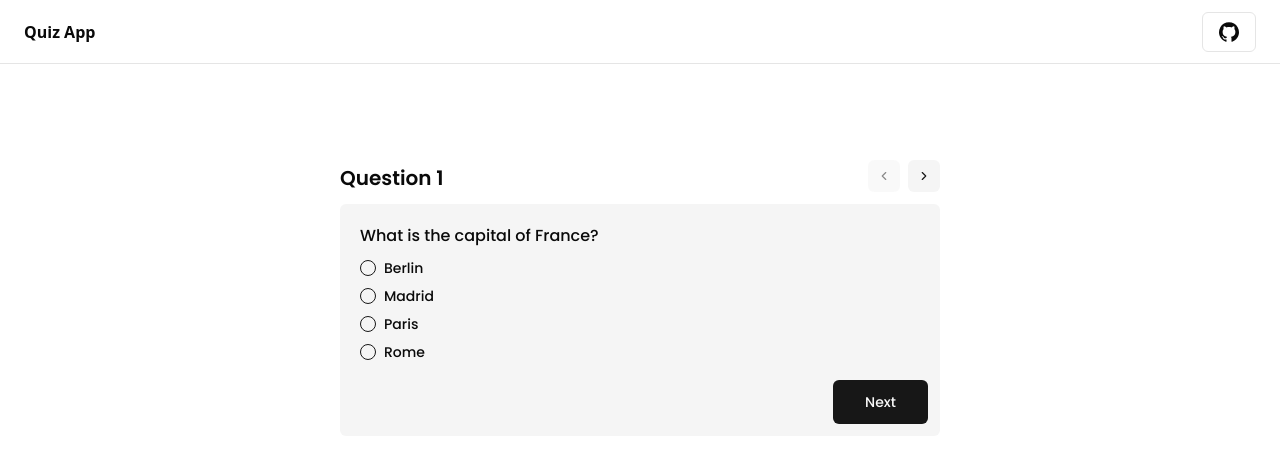
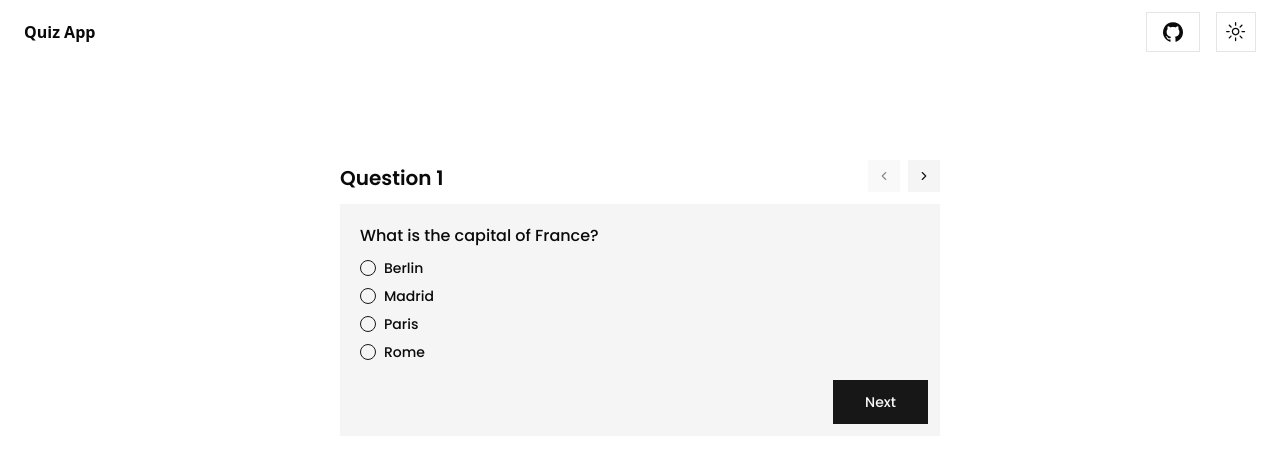
Before and after one commit to rahulpeacock/quiz-app, a React (Vite) app: page / in a window 1280 px wide. Shown: the top 462 px of the page. Built offline with nearby package versions, Linux system fonts and the light colour scheme.

Commit message:
feat: add theme to app

```diff
--- a/package.json
+++ b/package.json
@@ -15,6 +15,7 @@
   },
   "dependencies": {
     "@radix-ui/react-dropdown-menu": "^2.1.1",
+    "@radix-ui/react-icons": "^1.3.0",
     "@radix-ui/react-label": "^2.1.0",
     "@radix-ui/react-radio-group": "^1.2.0",
     "@radix-ui/react-slot": "^1.1.0",
--- a/src/components/global/theme-toggle.tsx
+++ b/src/components/global/theme-toggle.tsx
@@ -1,25 +1,59 @@
-import { Moon, Sun } from 'lucide-react';
+'use client';
 
 import { useTheme } from '@/client/providers/theme-provider';
 import { Button } from '@/components/ui/button';
 import { DropdownMenu, DropdownMenuContent, DropdownMenuItem, DropdownMenuTrigger } from '@/components/ui/dropdown-menu';
+import { cn } from '@/lib/utils';
+import { MoonIcon, SunIcon } from '@radix-ui/react-icons';
+import { Laptop } from 'lucide-react';
+
+const THEME_OPTIONS = [
+  {
+    id: 1,
+    label: 'light',
+    value: 'light',
+    icon: SunIcon,
+  },
+  {
+    id: 2,
+    label: 'dark',
+    value: 'dark',
+    icon: MoonIcon,
+  },
+  {
+    id: 3,
+    label: 'system',
+    value: 'system',
+    icon: Laptop,
+  },
+] as const;
 
 export function ThemeToggle() {
-  const { setTheme } = useTheme();
+  const { setTheme, theme } = useTheme();
 
   return (
     <DropdownMenu>
       <DropdownMenuTrigger asChild>
-        <Button className='duration-0' variant='outline' size='icon'>
-          <Sun className='h-[1.2rem] w-[1.2rem] rotate-0 scale-100 transition-all dark:-rotate-90 dark:scale-0' />
-          <Moon className='absolute h-[1.2rem] w-[1.2rem] rotate-90 scale-0 transition-all dark:rotate-0 dark:scale-100' />
+        <Button variant='outline' size='icon' className='w-10 h-10'>
+          <SunIcon className='h-[1.2rem] w-[1.2rem] rotate-0 scale-100 transition-all dark:-rotate-90 dark:scale-0' />
+          <MoonIcon className='absolute h-[1.2rem] w-[1.2rem] rotate-90 scale-0 transition-all dark:rotate-0 dark:scale-100' />
           <span className='sr-only'>Toggle theme</span>
         </Button>
       </DropdownMenuTrigger>
-      <DropdownMenuContent align='end'>
-        <DropdownMenuItem onClick={() => setTheme('light')}>Light</DropdownMenuItem>
-        <DropdownMenuItem onClick={() => setTheme('dark')}>Dark</DropdownMenuItem>
-        <DropdownMenuItem onClick={() => setTheme('system')}>System</DropdownMenuItem>
+      <DropdownMenuContent className='min-w-[10rem] font-medium' align='end' sideOffset={8}>
+        {THEME_OPTIONS.map((val) => (
+          <DropdownMenuItem
+            key={val.id}
+            className={cn(
+              'capitalize py-2 px-3 text-xs text-muted-foreground focus:text-muted-foreground',
+              `${theme === val.value && 'text-foreground focus:text-foreground'}`,
+            )}
+            onClick={() => setTheme(val.value)}
+          >
+            {<val.icon size={16} className='mr-4' />}
+            {val.label}
+          </DropdownMenuItem>
+        ))}
       </DropdownMenuContent>
     </DropdownMenu>
   );
--- a/src/components/header/base-header.tsx
+++ b/src/components/header/base-header.tsx
@@ -1,21 +1,23 @@
 import { Link } from '@tanstack/react-router';
+import { ThemeToggle } from '../global/theme-toggle';
 import { Button } from '../ui/button';
 
 export function Header() {
   return (
     <header>
-      <div className='flex items-center justify-between px-6 border-b min-h-16'>
+      <div className='flex items-center justify-between px-6 min-h-16'>
         <div>
           <Link to='/' className='font-semibold'>
             Quiz App
           </Link>
         </div>
-        <div>
+        <div className='flex items-center justify-center gap-4'>
           <Button variant='outline' asChild>
             <a href='https://github.com/rahulpeacock' target='_blank' rel='noreferrer'>
               <Github />
             </a>
           </Button>
+          <ThemeToggle />
         </div>
       </div>
     </header>
--- a/src/components/quiz-app/base-quiz-app.tsx
+++ b/src/components/quiz-app/base-quiz-app.tsx
@@ -66,7 +66,7 @@ export function QuizApp() {
                   </Button>
                 </div>
               </div>
-              <div className='bg-muted min-w-[600px] rounded-md'>
+              <div className='bg-muted min-w-[600px]'>
                 <div className='p-5'>
                   <p className='font-medium pb-3'>{QUESTIONS[questionIndex].question}</p>
                   <RadioGroup
--- a/src/components/ui/button.tsx
+++ b/src/components/ui/button.tsx
@@ -4,7 +4,7 @@ import { type VariantProps, cva } from 'class-variance-authority';
 import * as React from 'react';
 
 const buttonVariants = cva(
-  'inline-flex items-center justify-center whitespace-nowrap rounded-md text-sm font-medium ring-offset-background transition-colors focus-visible:outline-none focus-visible:ring-2 focus-visible:ring-ring focus-visible:ring-offset-2 disabled:pointer-events-none disabled:opacity-50',
+  'inline-flex items-center justify-center whitespace-nowrap text-sm font-medium ring-offset-background transition-colors focus-visible:outline-none focus-visible:ring-2 focus-visible:ring-ring focus-visible:ring-offset-2 disabled:pointer-events-none disabled:opacity-50',
   {
     variants: {
       variant: {
@@ -17,8 +17,8 @@ const buttonVariants = cva(
       },
       size: {
         default: 'h-10 px-4 py-2',
-        sm: 'h-9 rounded-md px-3',
-        lg: 'h-11 rounded-md px-8',
+        sm: 'h-9 px-3',
+        lg: 'h-11 px-8',
         icon: 'h-10 w-10',
       },
     },
--- a/src/components/ui/dropdown-menu.tsx
+++ b/src/components/ui/dropdown-menu.tsx
@@ -24,7 +24,7 @@ const DropdownMenuSubTrigger = React.forwardRef<
   <DropdownMenuPrimitive.SubTrigger
     ref={ref}
     className={cn(
-      'flex cursor-default select-none items-center rounded-sm px-2 py-1.5 text-sm outline-none focus:bg-accent data-[state=open]:bg-accent',
+      'flex cursor-default select-none items-center px-2 py-1.5 text-sm outline-none focus:bg-accent data-[state=open]:bg-accent',
       inset && 'pl-8',
       className,
     )}
@@ -43,7 +43,7 @@ const DropdownMenuSubContent = React.forwardRef<
   <DropdownMenuPrimitive.SubContent
     ref={ref}
     className={cn(
-      'z-50 min-w-[8rem] overflow-hidden rounded-md border bg-popover p-1 text-popover-foreground shadow-lg data-[state=open]:animate-in data-[state=closed]:animate-out data-[state=closed]:fade-out-0 data-[state=open]:fade-in-0 data-[state=closed]:zoom-out-95 data-[state=open]:zoom-in-95 data-[side=bottom]:slide-in-from-top-2 data-[side=left]:slide-in-from-right-2 data-[side=right]:slide-in-from-left-2 data-[side=top]:slide-in-from-bottom-2',
+      'z-50 min-w-[8rem] overflow-hidden border bg-popover p-1 text-popover-foreground shadow-lg data-[state=open]:animate-in data-[state=closed]:animate-out data-[state=closed]:fade-out-0 data-[state=open]:fade-in-0 data-[state=closed]:zoom-out-95 data-[state=open]:zoom-in-95 data-[side=bottom]:slide-in-from-top-2 data-[side=left]:slide-in-from-right-2 data-[side=right]:slide-in-from-left-2 data-[side=top]:slide-in-from-bottom-2',
       className,
     )}
     {...props}
@@ -60,7 +60,7 @@ const DropdownMenuContent = React.forwardRef<
       ref={ref}
       sideOffset={sideOffset}
       className={cn(
-        'z-50 min-w-[8rem] overflow-hidden rounded-md border bg-popover p-1 text-popover-foreground shadow-md data-[state=open]:animate-in data-[state=closed]:animate-out data-[state=closed]:fade-out-0 data-[state=open]:fade-in-0 data-[state=closed]:zoom-out-95 data-[state=open]:zoom-in-95 data-[side=bottom]:slide-in-from-top-2 data-[side=left]:slide-in-from-right-2 data-[side=right]:slide-in-from-left-2 data-[side=top]:slide-in-from-bottom-2',
+        'z-50 min-w-[8rem] overflow-hidden border bg-popover p-1 text-popover-foreground shadow-md data-[state=open]:animate-in data-[state=closed]:animate-out data-[state=closed]:fade-out-0 data-[state=open]:fade-in-0 data-[state=closed]:zoom-out-95 data-[state=open]:zoom-in-95 data-[side=bottom]:slide-in-from-top-2 data-[side=left]:slide-in-from-right-2 data-[side=right]:slide-in-from-left-2 data-[side=top]:slide-in-from-bottom-2',
         className,
       )}
       {...props}
@@ -78,7 +78,7 @@ const DropdownMenuItem = React.forwardRef<
   <DropdownMenuPrimitive.Item
     ref={ref}
     className={cn(
-      'relative flex cursor-default select-none items-center rounded-sm px-2 py-1.5 text-sm outline-none transition-colors focus:bg-accent focus:text-accent-foreground data-[disabled]:pointer-events-none data-[disabled]:opacity-50',
+      'relative flex cursor-default select-none items-center px-2 py-1.5 text-sm outline-none transition-colors focus:bg-accent focus:text-accent-foreground data-[disabled]:pointer-events-none data-[disabled]:opacity-50',
       inset && 'pl-8',
       className,
     )}
@@ -94,7 +94,7 @@ const DropdownMenuCheckboxItem = React.forwardRef<
   <DropdownMenuPrimitive.CheckboxItem
     ref={ref}
     className={cn(
-      'relative flex cursor-default select-none items-center rounded-sm py-1.5 pl-8 pr-2 text-sm outline-none transition-colors focus:bg-accent focus:text-accent-foreground data-[disabled]:pointer-events-none data-[disabled]:opacity-50',
+      'relative flex cursor-default select-none items-center py-1.5 pl-8 pr-2 text-sm outline-none transition-colors focus:bg-accent focus:text-accent-foreground data-[disabled]:pointer-events-none data-[disabled]:opacity-50',
       className,
     )}
     checked={checked}
@@ -117,7 +117,7 @@ const DropdownMenuRadioItem = React.forwardRef<
   <DropdownMenuPrimitive.RadioItem
     ref={ref}
     className={cn(
-      'relative flex cursor-default select-none items-center rounded-sm py-1.5 pl-8 pr-2 text-sm outline-none transition-colors focus:bg-accent focus:text-accent-foreground data-[disabled]:pointer-events-none data-[disabled]:opacity-50',
+      'relative flex cursor-default select-none items-center py-1.5 pl-8 pr-2 text-sm outline-none transition-colors focus:bg-accent focus:text-accent-foreground data-[disabled]:pointer-events-none data-[disabled]:opacity-50',
       className,
     )}
     {...props}
```
Also changed, not shown: 1 other file (tests, documents, lock files or other folders).
